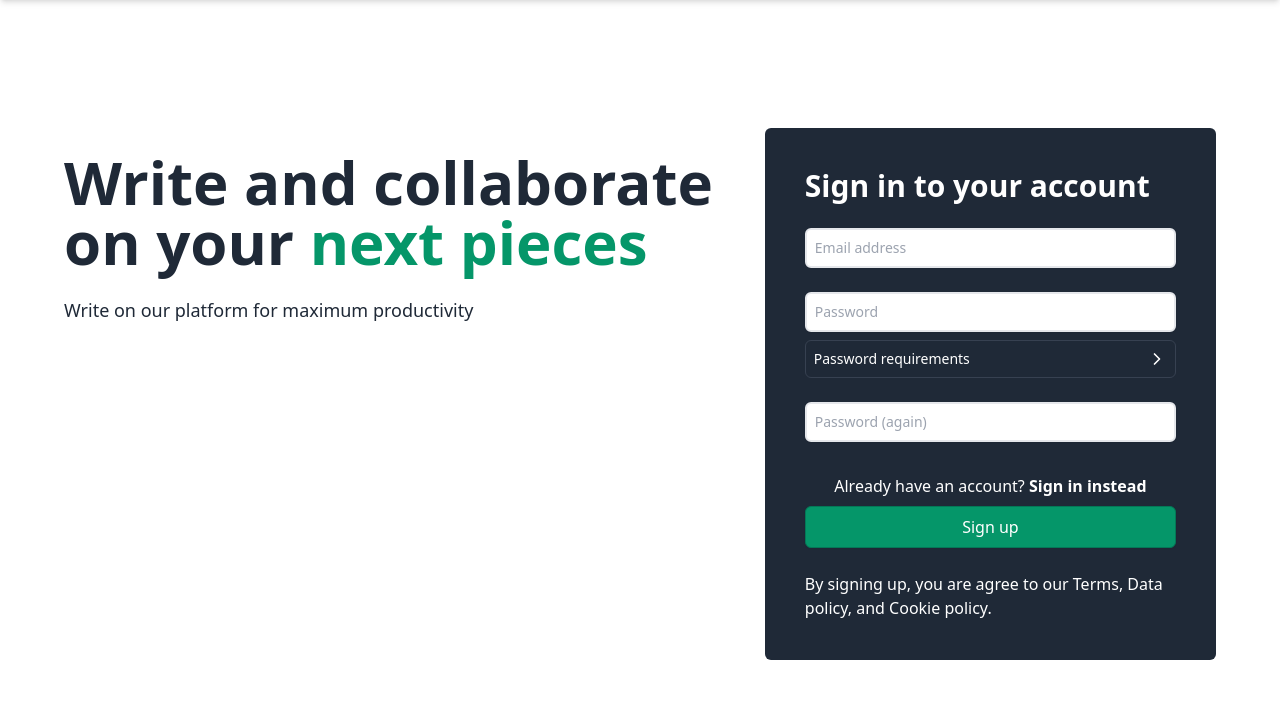
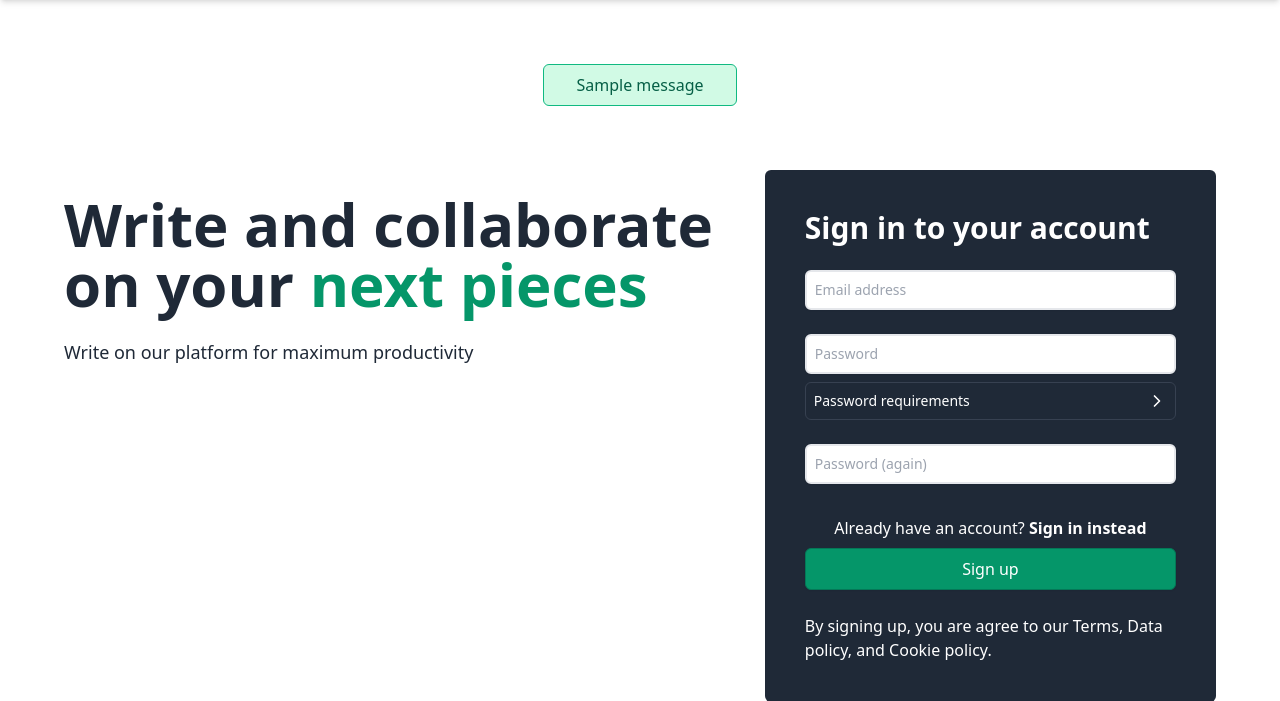
Before and after one commit to DevKasun/explore-django, a Django app: page /accounts/signup/ in a window 1280 px wide. Shown: the part 71-772 px from the top of the page. Before the commit the page ends 731 px from the top, so only its background shows below. Run offline with Django 5.2, Linux system fonts and the light colour scheme; tables that the repository leaves empty hold one stand-in row (values such as "Sample post"); one stand-in notice (Sample message) is shown; some libraries are stand-ins or nearby versions.

Commit message:
Add flash message styles and display logic to enhance user feedback

```diff
--- a/djangoproject/static/output.css
+++ b/djangoproject/static/output.css
@@ -570,6 +570,10 @@ video {
   position: static;
 }
 
+.relative {
+  position: relative;
+}
+
 .col-span-2 {
   grid-column: span 2 / span 2;
 }
@@ -653,6 +657,11 @@ video {
 
 .w-5 {
   width: 1.25rem;
+}
+
+.w-fit {
+  width: -moz-fit-content;
+  width: fit-content;
 }
 
 .w-full {
@@ -1211,6 +1220,56 @@ input[type="radio"] {
   background-color: rgb(253 230 138 / var(--tw-bg-opacity, 1));
 }
 
+.flash-meesage-success {
+  border-width: 1px;
+  --tw-border-opacity: 1;
+  border-color: rgb(16 185 129 / var(--tw-border-opacity, 1));
+  --tw-bg-opacity: 1;
+  background-color: rgb(209 250 229 / var(--tw-bg-opacity, 1));
+  --tw-text-opacity: 1;
+  color: rgb(6 95 70 / var(--tw-text-opacity, 1));
+}
+
+.flash-meesage-error {
+  border-width: 1px;
+  --tw-border-opacity: 1;
+  border-color: rgb(239 68 68 / var(--tw-border-opacity, 1));
+  --tw-bg-opacity: 1;
+  background-color: rgb(254 226 226 / var(--tw-bg-opacity, 1));
+  --tw-text-opacity: 1;
+  color: rgb(31 41 55 / var(--tw-text-opacity, 1));
+}
+
+.flash-meesage-info {
+  border-width: 1px;
+  --tw-border-opacity: 1;
+  border-color: rgb(59 130 246 / var(--tw-border-opacity, 1));
+  --tw-bg-opacity: 1;
+  background-color: rgb(219 234 254 / var(--tw-bg-opacity, 1));
+  --tw-text-opacity: 1;
+  color: rgb(30 64 175 / var(--tw-text-opacity, 1));
+}
+
+.flash-meesage-warning {
+  border-width: 1px;
+  --tw-border-opacity: 1;
+  border-color: rgb(234 179 8 / var(--tw-border-opacity, 1));
+  --tw-bg-opacity: 1;
+  background-color: rgb(254 249 195 / var(--tw-bg-opacity, 1));
+  --tw-text-opacity: 1;
+  color: rgb(133 77 14 / var(--tw-text-opacity, 1));
+}
+
+.flash-meesage-debug {
+  border-width: 1px;
+  --tw-border-opacity: 1;
+  border-color: rgb(107 114 128 / var(--tw-border-opacity, 1));
+  --tw-bg-opacity: 1;
+  background-color: rgb(243 244 246 / var(--tw-bg-opacity, 1));
+  --tw-text-opacity: 1;
+  color: rgb(31 41 55 / var(--tw-text-opacity, 1));
+}
+
 .hover\:shadow-underline:hover {
   --tw-shadow: inset 0 -2px 0 0;
   --tw-shadow-colored: inset 0 -2px 0 0 var(--tw-shadow-color);
--- a/djangoproject/templates/base.html
+++ b/djangoproject/templates/base.html
@@ -56,6 +56,16 @@
 
 		<main>
 			<div class="max-w-7xl mx-auto p-8 lg:p-16">
+
+				{% if messages %}
+				<ul class="flex flex-col items-center gap-4 mb-4">
+					{% for message in messages %}
+						<li class="w-fit relative py-2 px-8 rounded-md flash-meesage-{{ message.tags }}">{{ message }}</li>
+					{% endfor%}
+				</ul>
+
+				{% endif %}
+
 				{% block base_content %}
 
 				{% endblock base_content %}
```
Also changed, not shown: djangoproject/static/input.css (+20 -0 lines).
